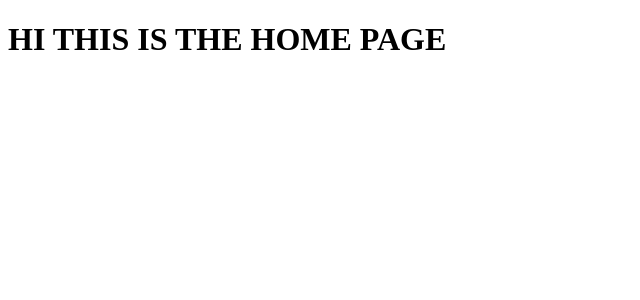
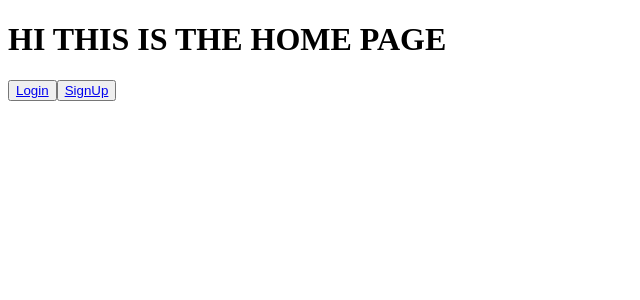
Before and after one commit to josh-W42/stonks-viewer, a React (Create React App) app: page / in a window 1280 px wide. Shown: the top 300 px of the page, without its empty margins (0-640 px from the left). Built offline with nearby package versions, Linux system fonts and the light colour scheme.

Commit message:
added buttons for logging in and signing up

```diff
--- a/src/pages/landing/components/LandingPage/component.tsx
+++ b/src/pages/landing/components/LandingPage/component.tsx
@@ -1,5 +1,16 @@
 import React from 'react';
+import { Link } from 'react-router-dom';
 
 export const LandingPageComponent: React.FunctionComponent = () => {
-  return <h1>HI THIS IS THE HOME PAGE</h1>;
+  return (
+    <div>
+      <h1>HI THIS IS THE HOME PAGE</h1>
+      <button>
+        <Link to={'/login'}>Login</Link>
+      </button>
+      <button>
+        <Link to={'/signUp'}>SignUp</Link>
+      </button>
+    </div>
+  );
 };
```
